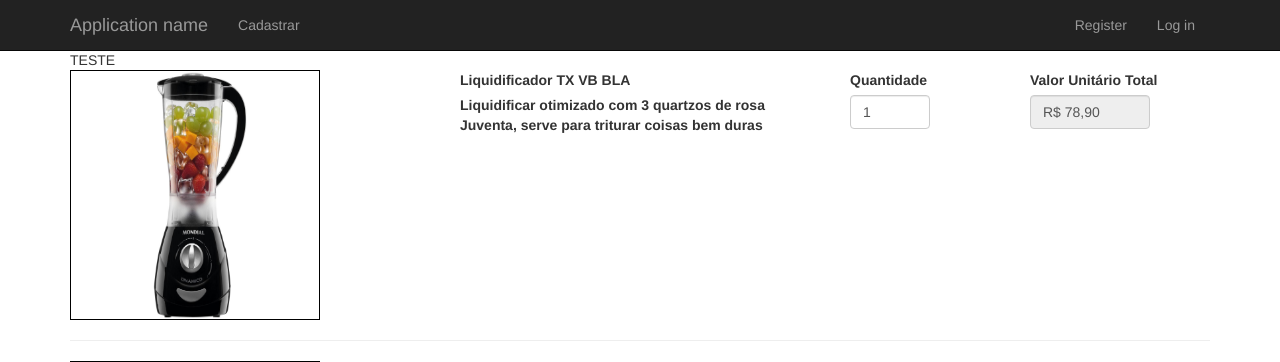
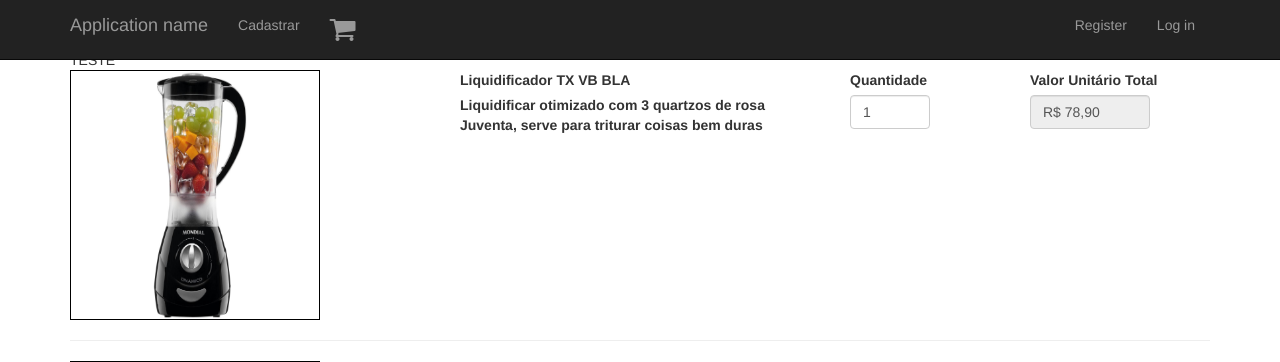
Before and after one commit to giopecora/Diamond, an ASP.NET MVC app: page /Home/CarrinhoCompra in a window 1280 px wide. Shown: the top 362 px of the page. Run offline with ASP.NET Core 8 and stand-ins for ASP.NET MVC 5, Linux system fonts and the light colour scheme; the project's own start-up code is not run, and a stand-in starts its controllers and pages; some libraries are stand-ins or nearby versions.

Commit message:
Incluindo icone de carrinho no menu principal

```diff
--- a/Diamond/Views/Shared/_Layout.cshtml
+++ b/Diamond/Views/Shared/_Layout.cshtml
@@ -22,8 +22,10 @@
             <div class="navbar-collapse collapse">
                 <ul class="nav navbar-nav">
                     <li><a href="#/Produtos">Cadastrar</a></li>
+                    <li><a href="/Home/CarrinhoCompra"><i class="fa fa-shopping-cart fa-2x" aria-hidden="true"></i></a></li>
                 </ul>
                 @Html.Partial("_LoginPartial")
+
             </div>
         </div>
     </div>
```
Also changed, not shown: Diamond/Diamond.csproj, Diamond/packages.config.
